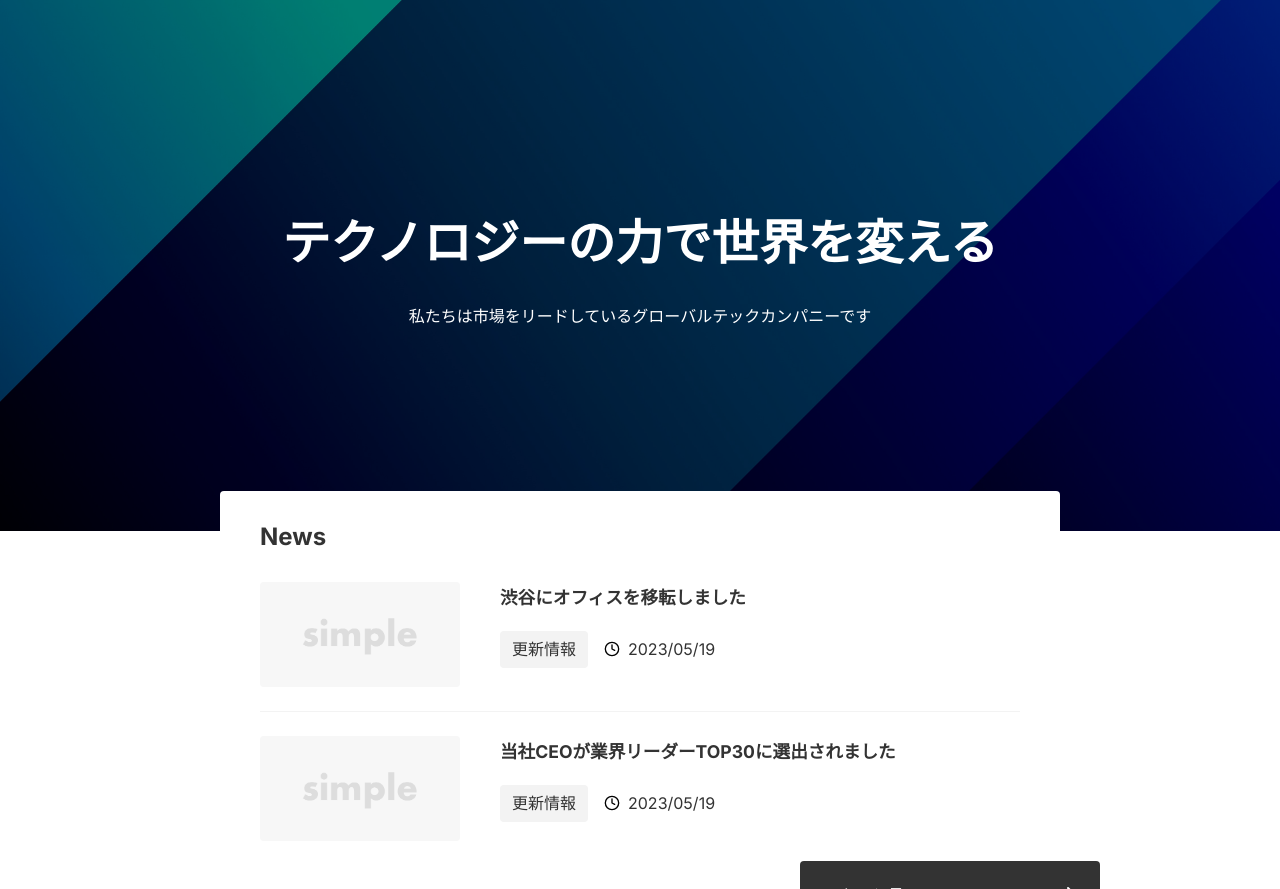
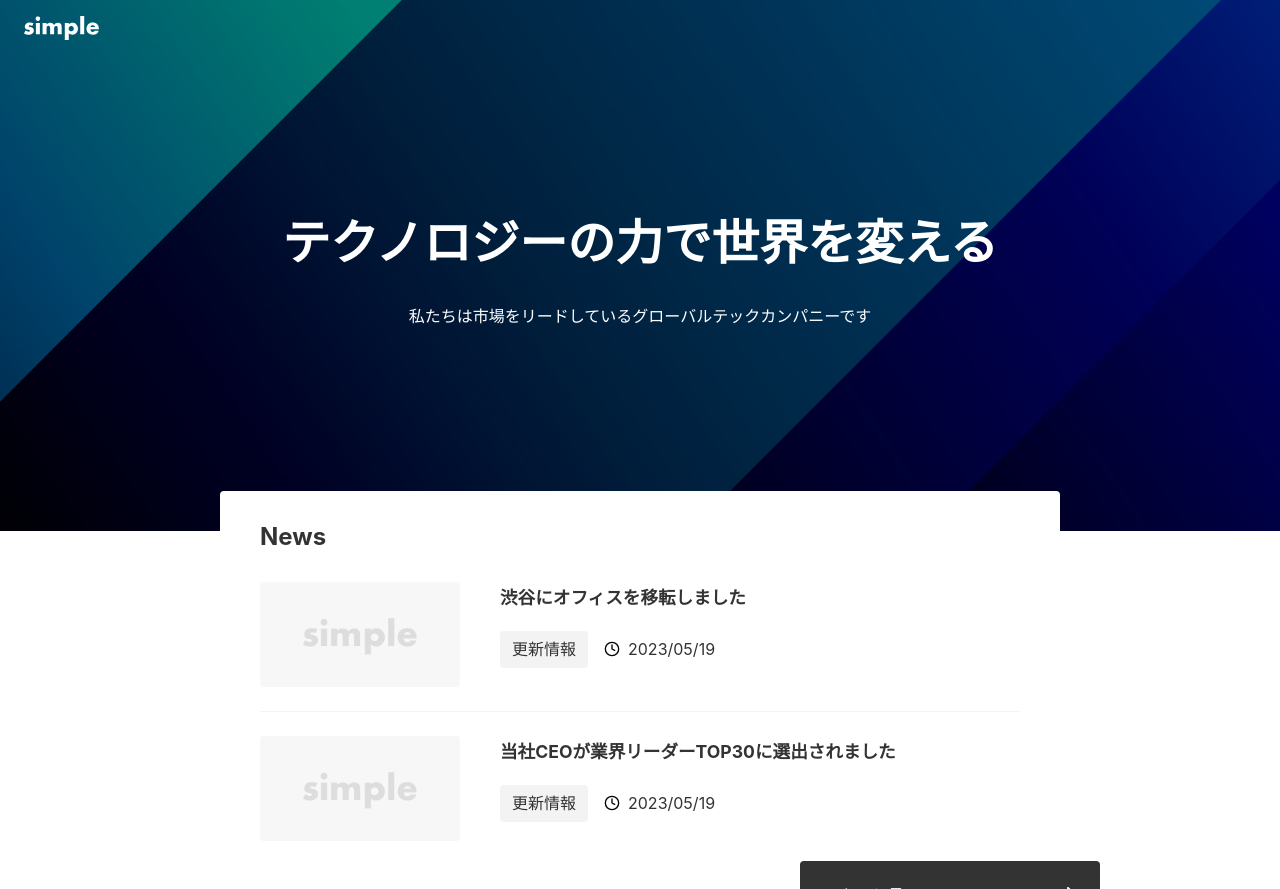
Before and after one commit to sazumy/my-next-project, a Next.js app: page / in a window 1280 px wide. Built offline with nearby package versions, Linux system fonts and the light colour scheme.

Commit message:
ヘッダーの作成

```diff
--- /dev/null
+++ b/app/_components/Header/index.module.css
@@ -0,0 +1,24 @@
+.header {
+  position: absolute;
+  padding: 16px 24px 8px;
+  z-index: 1000;
+  display: flex;
+  align-items: center;
+  justify-content: space-between;
+  width: 100%;
+}
+
+.logoLink {
+  display: flex;
+}
+
+.logo {
+  height: 24px;
+  width: auto;
+}
+
+@media (max-width: 640px) {
+  .header {
+    padding: 24px 16px 8px;
+  }
+}
--- /dev/null
+++ b/app/_components/Header/index.tsx
@@ -0,0 +1,24 @@
+import React from "react";
+import Image from "next/image";
+
+import styles from "./index.module.css";
+
+
+const Header = () => {
+  return(
+    <header className={styles.header}>
+      <a href="/" className={styles.logoLink}>
+        <Image
+          src="/logo.svg"
+          alt="SIMPLE"
+          className={styles.logo}
+          width={348}
+          height={133}
+          priority
+        />
+      </a>
+    </header>
+  )
+};
+
+export default Header;
--- a/app/layout.tsx
+++ b/app/layout.tsx
@@ -1,22 +1,15 @@
-import type { Metadata } from "next";
-import { Inter } from "next/font/google";
 import "./globals.css";
-
-const inter = Inter({ subsets: ["latin"] });
-
-export const metadata: Metadata = {
-  title: "Create Next App",
-  description: "Generated by create next app",
-};
+import Header from "./_components/Header";
 
 export default function RootLayout({
   children,
-}: Readonly<{
-  children: React.ReactNode;
-}>) {
+}: Readonly<{ children: React.ReactNode }>) {
   return (
-    <html lang="en">
-      <body className={inter.className}>{children}</body>
+    <html lang="ja">
+      <body>
+        <Header />
+        {children}
+      </body>
     </html>
   );
 }
```
